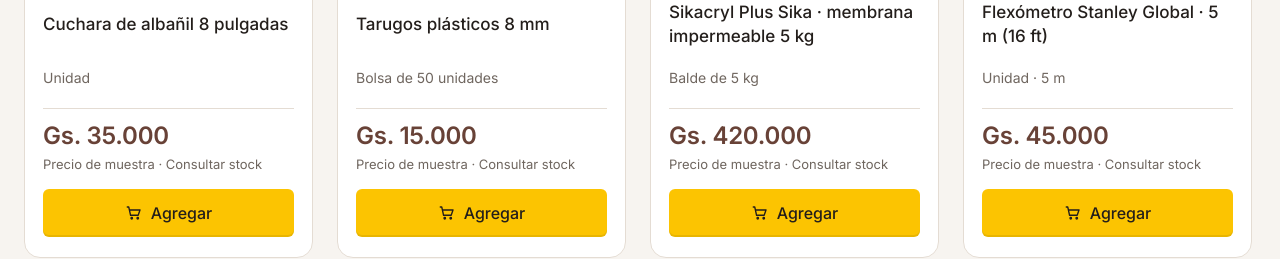
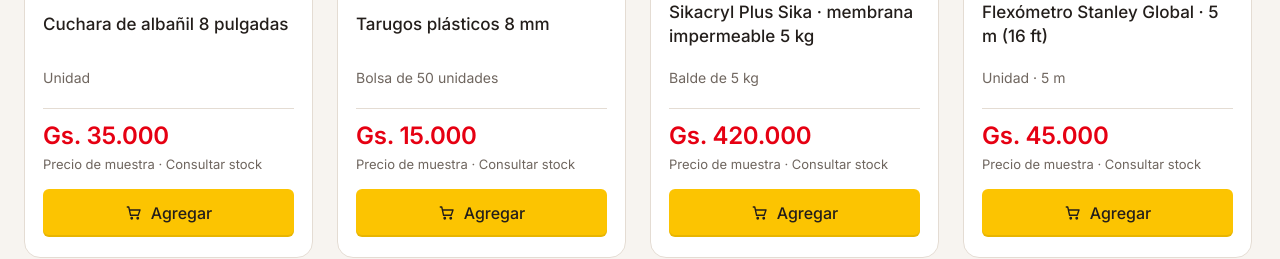
Before and after one commit to equantum-py/santamaria, a Next.js app: page / in a window 1280 px wide. Shown: the part 1360-1619 px from the top of the page. Built offline with nearby package versions, Linux system fonts and the light colour scheme.

Commit message:
fix: scope promotional price color to product purchase areas

```diff
--- a/app/globals.css
+++ b/app/globals.css
@@ -490,7 +490,8 @@
 .product-price{display:grid;gap:6px;padding-top:14px;border-top:1px solid var(--line)}
 .price-values{display:flex;align-items:baseline;flex-wrap:wrap;gap:4px 8px;min-width:0}
 .price-values s{color:var(--muted);font:400 13px/1.2 var(--body);text-decoration-thickness:1px}
-.price-values strong{font:600 24px/1.1 var(--head);color:#E60012;letter-spacing:-.01em}
+.price-values strong{font:600 24px/1.1 var(--head);color:var(--brown);letter-spacing:-.01em}
+.product-price .price-values strong,.modal-buy-price .price-values strong{color:#E60012}
 .price-values-compact{gap:3px 6px}
 .price-values-compact s{font-size:12px}
 .price-values-compact strong{font-size:14px}
--- a/scripts/qa/typography-pricing.mjs
+++ b/scripts/qa/typography-pricing.mjs
@@ -170,6 +170,7 @@
       if (await card.count()) {
         const currentPriceText = (await card.locator(".product-price .price-values strong").innerText()).replace(/\D/g, "");
         assert.equal(currentPriceText, String(product.price_pyg), `${product.sku}: current card price differs from price_pyg`);
+        assert.equal(await card.locator(".product-price .price-values strong").evaluate((element) => getComputedStyle(element).color), "rgb(230, 0, 18)", `${product.sku}: current product price must be red`);
         assert.ok(promotion, `${product.sku}: every SKU must have a valid demo discount`);
         assert.ok(expectedDiscounts.has(promotion.percent), `${product.sku}: unexpected discount ${promotion.percent}%`);
         {
```
